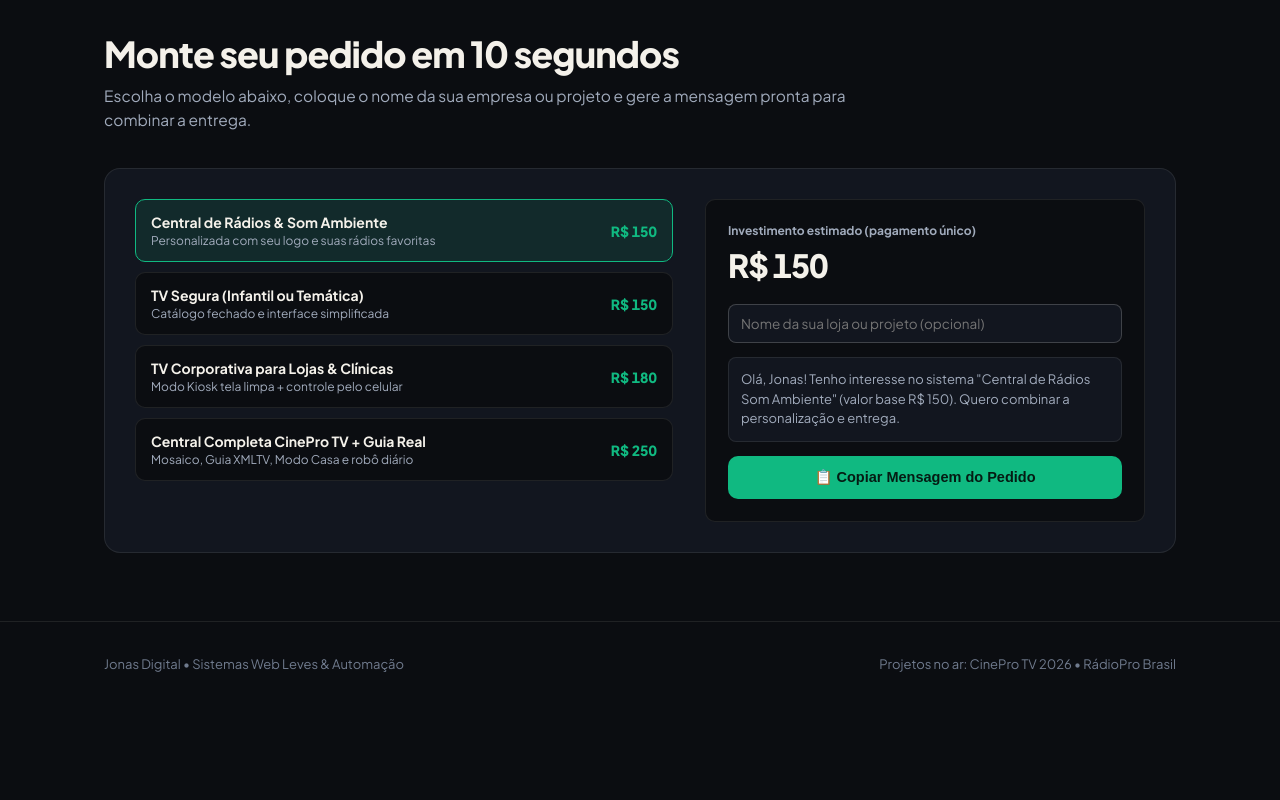
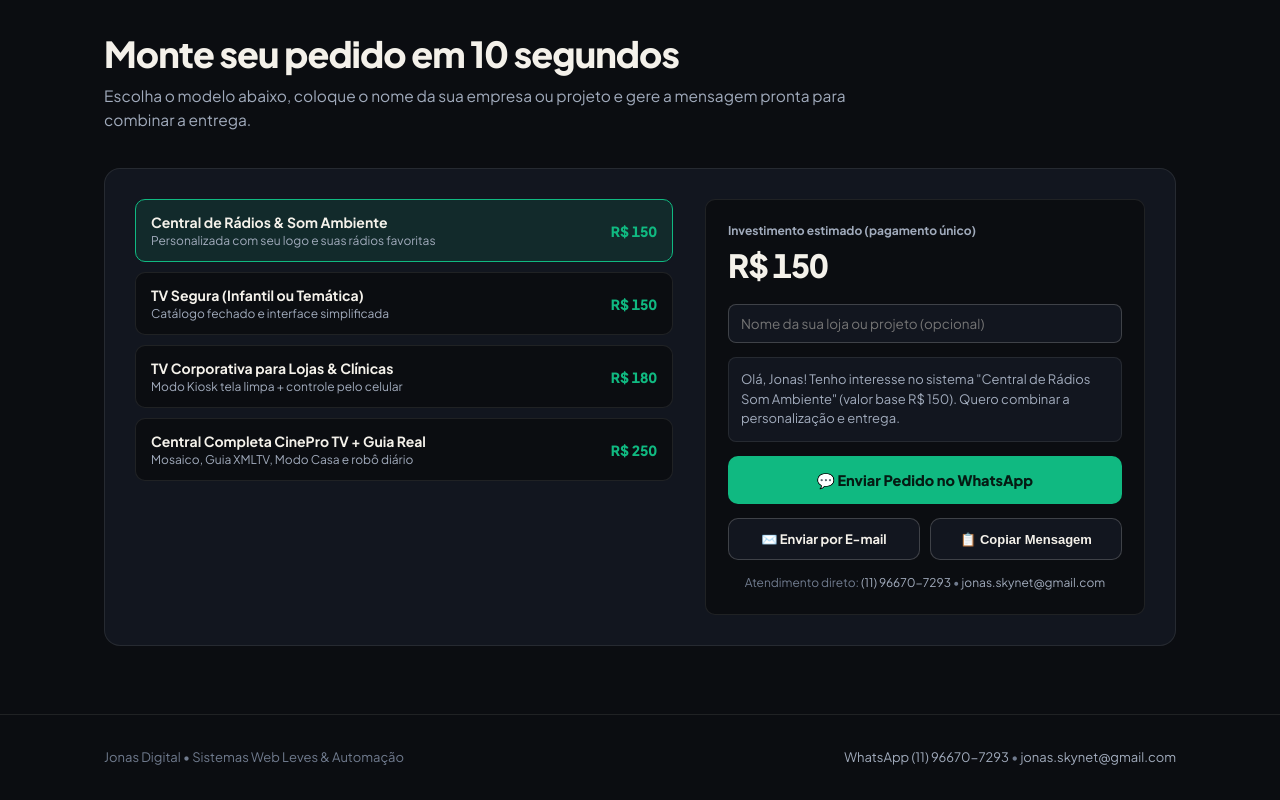
Before and after one commit to jonasskynet-eng/jonasskynet-eng.github.io, a plain HTML site: page index.html in a window 1280 px wide. Shown: the part 1691-2491 px from the top of the page. Before the commit the page ends 2397 px from the top, so only its background shows below. Drawn offline with Linux system fonts and the light colour scheme.

Commit message:
Adiciona WhatsApp e Gmail de contato direto na vitrine

```diff
--- a/index.html
+++ b/index.html
@@ -465,6 +465,31 @@
             font-family: inherit;
             font-size: 13.5px;
         }
+        .quote-actions-sec {
+            display: grid;
+            grid-template-columns: repeat(2, minmax(0, 1fr));
+            gap: 10px;
+        }
+        .quote-actions-sec .btn-secondary {
+            justify-content: center;
+            padding: 10px 12px;
+            font-size: 13px;
+        }
+        .quote-contact-line {
+            font-size: 12px;
+            color: var(--ink-muted);
+            text-align: center;
+            line-height: 1.5;
+        }
+        .quote-contact-line a,
+        .footer-links a {
+            color: var(--ink-secondary);
+            transition: color 0.16s ease;
+        }
+        .quote-contact-line a:hover,
+        .footer-links a:hover {
+            color: var(--accent);
+        }
 
         footer {
             padding: 32px 0;
@@ -686,7 +711,14 @@
                         </div>
                         <input type="text" id="clientBizInput" class="input-client" placeholder="Nome da sua loja ou projeto (opcional)">
                         <div class="quote-preview" id="quotePreview"></div>
-                        <button type="button" class="btn-primary" style="width:100%; justify-content:center;" onclick="copiarPedido()">📋 Copiar Mensagem do Pedido</button>
+                        <a id="btnWhatsAppOrder" href="https://wa.me/5511966707293" target="_blank" rel="noopener" class="btn-primary" style="width:100%; justify-content:center;">💬 Enviar Pedido no WhatsApp</a>
+                        <div class="quote-actions-sec">
+                            <a id="btnEmailOrder" href="mailto:jonas.skynet@gmail.com" class="btn-secondary">✉️ Enviar por E-mail</a>
+                            <button type="button" id="btnCopyOrder" class="btn-secondary" onclick="copiarPedido()">📋 Copiar Mensagem</button>
+                        </div>
+                        <div class="quote-contact-line">
+                            Atendimento direto: <a href="https://wa.me/5511966707293" target="_blank" rel="noopener">(11) 96670-7293</a> • <a href="mailto:jonas.skynet@gmail.com">jonas.skynet@gmail.com</a>
+                        </div>
                     </div>
                 </div>
             </div>
@@ -696,11 +728,16 @@
     <footer>
         <div class="container footer-row">
             <span>Jonas Digital • Sistemas Web Leves &amp; Automação</span>
-            <span>Projetos no ar: CinePro TV 2026 • RádioPro Brasil</span>
+            <span class="footer-links">
+                <a href="https://wa.me/5511966707293" target="_blank" rel="noopener">WhatsApp (11) 96670-7293</a> •
+                <a href="mailto:jonas.skynet@gmail.com">jonas.skynet@gmail.com</a>
+            </span>
         </div>
     </footer>
 
     <script>
+        const CONTATO_WHATS = '5511966707293';
+        const CONTATO_EMAIL = 'jonas.skynet@gmail.com';
         let modeloAtual = 'Central de Rádios Som Ambiente';
         let valorAtual = 150;
 
@@ -708,8 +745,18 @@
             const biz = (document.getElementById('clientBizInput').value || '').trim();
             document.getElementById('quotePrice').textContent = `R$ ${valorAtual}`;
             const complemento = biz ? ` para "${biz}"` : '';
-            document.getElementById('quotePreview').textContent =
-                `Olá, Jonas! Tenho interesse no sistema "${modeloAtual}"${complemento} (valor base R$ ${valorAtual}). Quero combinar a personalização e entrega.`;
+            const mensagem = `Olá, Jonas! Tenho interesse no sistema "${modeloAtual}"${complemento} (valor base R$ ${valorAtual}). Quero combinar a personalização e entrega.`;
+            document.getElementById('quotePreview').textContent = mensagem;
+
+            const btnWhats = document.getElementById('btnWhatsAppOrder');
+            if (btnWhats) {
+                btnWhats.href = `https://wa.me/${CONTATO_WHATS}?text=${encodeURIComponent(mensagem)}`;
+            }
+            const btnEmail = document.getElementById('btnEmailOrder');
+            if (btnEmail) {
+                const assunto = `Orçamento - ${modeloAtual}${complemento}`;
+                btnEmail.href = `mailto:${CONTATO_EMAIL}?subject=${encodeURIComponent(assunto)}&body=${encodeURIComponent(mensagem)}`;
+            }
         }
 
         function selecionarOpcao(btn) {
@@ -733,10 +780,10 @@
         function copiarPedido() {
             const texto = document.getElementById('quotePreview').textContent;
             navigator.clipboard.writeText(texto).then(() => {
-                const btn = document.querySelector('#orcamento .btn-primary');
+                const btn = document.getElementById('btnCopyOrder');
                 if (btn) {
                     const orig = btn.textContent;
-                    btn.textContent = '✅ Pedido copiado! Agora cole no WhatsApp';
+                    btn.textContent = '✅ Mensagem copiada!';
                     setTimeout(() => { btn.textContent = orig; }, 2400);
                 }
             }).catch(() => {});
```
